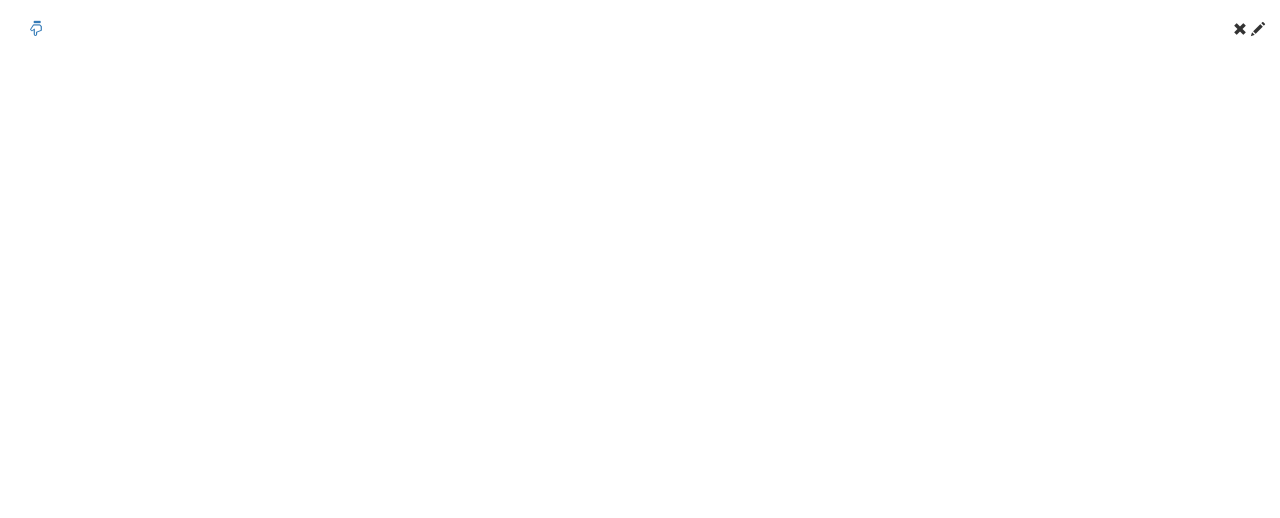
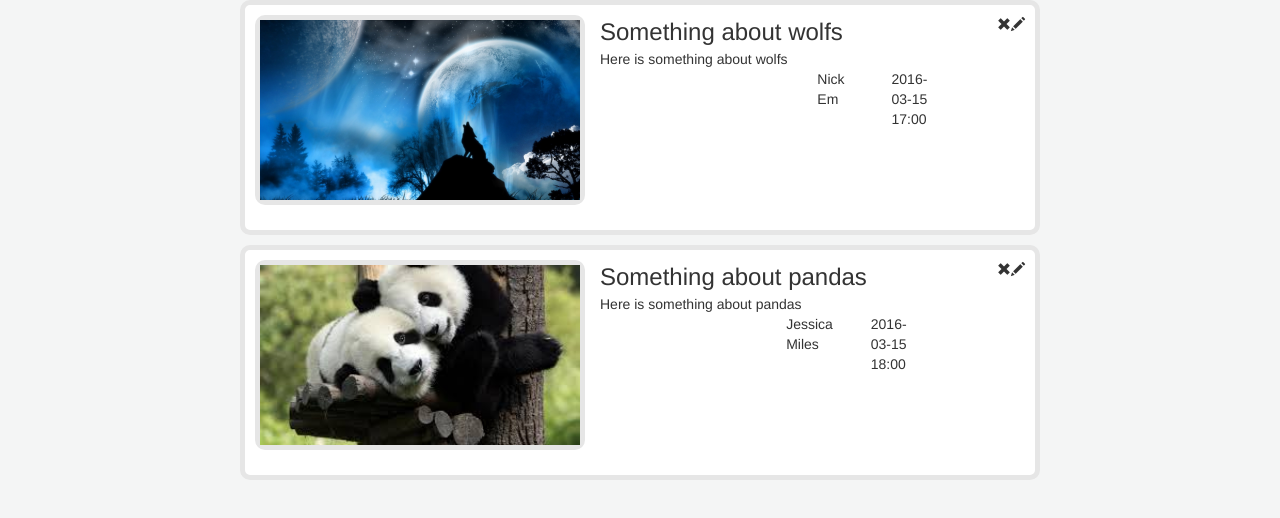
Before and after one commit to NickEm/news-portal, a plain HTML site: page index.html in a window 1280 px wide. Drawn offline with nearby package versions, Linux system fonts and the light colour scheme.

Commit message:
Procceed progress.

```diff
--- a/application.js
+++ b/application.js
@@ -1,9 +1,10 @@
-$(document).ready(function($) {
+$(document).ready(function ($) {
 
     var loadNews = function () {
         console.log('News are loadings');
         $.ajax({
-                url: "resources/news.json"
+                url: "resources/news.json",
+                dataType: "json"
             }
         ).then(
             function (data, textStatus, jqXHR) {
@@ -19,22 +20,43 @@ $(document).ready(function($) {
         );
     };
 
-    var updateNews = function () {
-        console.log('News are loadings');
-        $.ajax({
-                url: "resources/news.json"
-            }
-        ).then(
-            function (data, textStatus, jqXHR) {
-                console.log('News received', data);
-                updateNavigation(data);
-            },
+    var updateNews = function (data) {
+        $('.news_grid').empty();
+        data.forEach(function (item, idx) {
+            var navItem =
+                '<div class="col-md-12 custom_border news_block">' +
+                '<div class="image_container">' +
+                '<div class="custom_border">' +
+                '<img src="'+ item.image +'" class="news_image"/>' +
+                '</div>' +
+                '</div>' +
+                '<div>' +
+                '<div class="pull-right">' +
+                '<span class="glyphicon glyphicon-remove news_delete"></span>' +
+                '<span class="glyphicon glyphicon-pencil news_edit"></span>' +
+                '</div>' +
+                '<div class="news_title">' + item.title + '</div>' +
+                '<div class="brief_description">' + item.brief_description + '</div>' +
+                '</div>' +
+                '<div class="pull-right signature_row">' +
+                '<div class="col-md-4">' + item.author + '</div>' +
+                '<div class="col-md-4">' + item.created_date + '</div>' +
+                '</div>' +
+                ' </div>';
+            $('.news_grid').append(navItem);
+        });
+    };
 
-            function (jqXHR, textStatus, errorThrown) {
-                console.error('Error', textStatus);
-                console.error('jqXHR', jqXHR);
-                console.error('errorThrown', errorThrown);
-            }
-        );
-    };
+    loadNews();
+
+   /* '<div class="description display_none" style="display: none">' +
+    '</div>' +
+    '<div class="col-md-3">' +
+    '<a data-expand_text="${newsExpand}" data-close_text="${newsClose}"' +
+    'data-id="${current.newsId}" class="expand_news details" href="#">' +
+    '<span id="toggle_text_${current.newsId}" data-id="${current.newsId}"></span>' +
+    '<span id="operation_${current.newsId}" data-id="${current.newsId}"' +
+    'class="glyphicon glyphicon-hand-down"></span>' +
+    '</a>' +
+    '</div>' +*/
 });
--- a/index.html
+++ b/index.html
@@ -9,13 +9,14 @@
 
     <!-- Latest compiled and minified CSS -->
     <link rel="stylesheet" href="https://maxcdn.bootstrapcdn.com/bootstrap/3.3.6/css/bootstrap.min.css"
-          crossorigin="anonymous"
-          integrity="sha384-1q8mTJOASx8j1Au+a5WDVnPi2lkFfwwEAa8hDDdjZlpLegxhjVME1fgjWPGmkzs7">
+          crossorigin="anonymous" integrity="sha384-1q8mTJOASx8j1Au+a5WDVnPi2lkFfwwEAa8hDDdjZlpLegxhjVME1fgjWPGmkzs7">
+    <link rel="stylesheet" href="main.css">
     <script src="http://code.jquery.com/jquery-1.12.0.min.js"></script>
     <script src="application.js"></script>
 </head>
 
 <body>
+
 <div class="news_grid">
     <div class="col-md-12 custom_border news_block">
         <!--TODO: Check if no empty-->
@@ -31,8 +32,7 @@
                 <span class="glyphicon glyphicon-pencil news_edit"></span>
             </div>
 
-            <div class="news_title">
-            </div>
+            <div class="news_title"></div>
 
             <div class="brief_description">
                 <!--TODO: Paste brief_description here-->
--- a/main.css
+++ b/main.css
@@ -1,6 +1,6 @@
 body{
     background-color: #f4f5f5;
-    width: 90%;
+    width: 800px;
     margin: auto;
 }
 
@@ -15,12 +15,17 @@ body{
 }
 
 .news_block{
-    padding:10px;
+    padding: 10px;
     margin: 0 0 10px 0;
     background-color: #FFFFFF;
     overflow: hidden;
 }
 
 .news_title{
-    font-size:24px;
+    font-size: 24px;
 }
+
+.news_image{
+    width: 320px;
+    height: 180px;
+}
--- a/resources/news.json
+++ b/resources/news.json
@@ -1,20 +1,19 @@
-[{
-  "news_id":1,
-  "type":"general",
-  "title":"Something about wolfs",
-  "brief_description":"Here is something about wolfs",
-  "description":"",
-  "author":"Nick Еm",
-  "created_date":"2016-03-15 17:00:00",
-  "image":"resources/wolf_1.jpg"
-},{
-    "news_id":2,
-    "type":"general",
-    "title":"Something about pandas",
-    "brief_description":"Here is something about pandas",
-    "description":"The giant panda (Ailuropoda melanoleuca, lit. 'black and white cat-foot', 'big bear cat'), also known as panda bear or simply panda, is a bear native to south central China. It is easily recognized by the large, distinctive black patches around its eyes, over the ears, and across its round body. The name 'giant panda' is sometimes used to distinguish it from the unrelated red panda. Though it belongs to the order Carnivora, the giant panda's diet is over 99% bamboo. Giant pandas in the wild will occasionally eat other grasses, wild tubers, or even meat in the form of birds, rodents or carrion. In captivity, they may receive honey, eggs, fish, yams, shrub leaves, oranges, or bananas along with specially prepared food.",
-    "author":"Jessica Miles",
-    "created_date":"2016-03-15 18:00:00",
-    "image":"resources/panda_1.jpg"
+[
+  {
+    "news_id": 1,
+    "type": "nature",
+    "title": "Something about wolfs",
+    "brief_description": "Here is something about wolfs",
+    "author": "Nick Еm",
+    "created_date": "2016-03-15 17:00",
+    "image": "resources/wolf_1.jpg"
+  },{
+    "news_id": 2,
+    "type": "nature",
+    "title": "Something about pandas",
+    "brief_description": "Here is something about pandas",
+    "author": "Jessica Miles",
+    "created_date": "2016-03-15 18:00",
+    "image": "resources/panda_1.jpg"
   }
 ]
```
Also changed, not shown: resources/news-type.json (+8 -0 lines), resources/news_1.json (added, +10 -0 lines), resources/news_2.json (added, +10 -0 lines).
